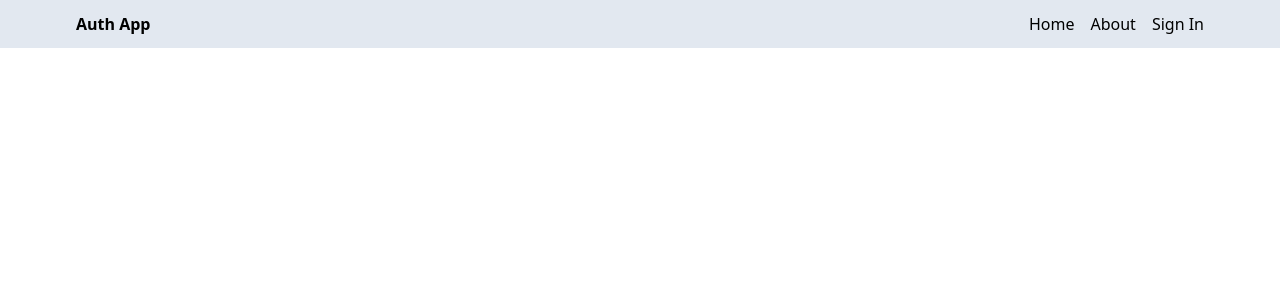
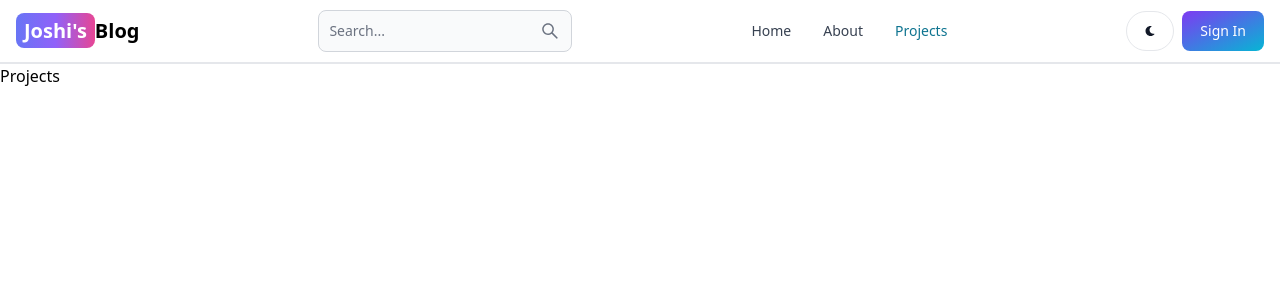
Before and after one commit to Karanjos/my-blog, a React (Vite) app in the folder client/: page /projects in a window 1280 px wide. Shown: the top 300 px of the page. Built offline with nearby package versions, Linux system fonts and the light colour scheme; no server answers.

Commit message:
create the header section

```diff
--- a/client/index.html
+++ b/client/index.html
@@ -3,7 +3,7 @@
   <head>
     <meta charset="UTF-8" />
     <meta name="viewport" content="width=device-width, initial-scale=1.0" />
-    <title>Auth App</title>
+    <title>PCM App</title>
   </head>
   <body>
     <div id="root"></div>
--- a/client/package.json
+++ b/client/package.json
@@ -12,8 +12,10 @@
   "dependencies": {
     "@reduxjs/toolkit": "^2.2.3",
     "firebase": "^10.11.1",
+    "flowbite-react": "^0.9.0",
     "react": "^18.2.0",
     "react-dom": "^18.2.0",
+    "react-icons": "^5.1.0",
     "react-redux": "^9.1.1",
     "react-router-dom": "^6.23.0",
     "redux-persist": "^6.0.0"
--- a/client/src/App.jsx
+++ b/client/src/App.jsx
@@ -5,6 +5,8 @@
 import SignUp from "./pages/SignUp";
 import Profile from "./pages/Profile";
 import Header from "./components/Header";
+import Projects from "./pages/Projects";
+import Dashboard from "./pages/Dashboard";
 import PrivateRoute from "./components/PrivateRoute";
 
 function App() {
@@ -17,6 +19,8 @@
         <Route path="/about" element={<About />} />
         <Route path="/sign-in" element={<SignIn />} />
         <Route path="/sign-up" element={<SignUp />} />
+        <Route path="/dashboard" element={<Dashboard />} />
+        <Route path="/projects" element={<Projects />} />
         <Route element={<PrivateRoute />}>
           <Route path="/profile" element={<Profile />} />
         </Route>
--- a/client/src/components/Header.jsx
+++ b/client/src/components/Header.jsx
@@ -1,35 +1,81 @@
-import { Link } from "react-router-dom";
+import { Link, useLocation } from "react-router-dom";
 import { useSelector } from "react-redux";
+import { Button, Navbar, TextInput } from "flowbite-react";
+import { AiOutlineSearch } from "react-icons/ai";
+import { FaMoon } from "react-icons/fa";
 
 const Header = () => {
+  const path = useLocation().pathname;
   const { currentUser } = useSelector((state) => state.user);
   return (
-    <div className="bg-slate-200">
-      <div className="flex justify-between items-center max-w-6xl mx-auto p-3">
-        <Link to="/">
-          <h1 className="font-bold">Auth App</h1>
+    // <div className="bg-slate-200">
+    //   <div className="flex justify-between items-center max-w-6xl mx-auto p-3">
+    //     <Link to="/">
+    //       <h1 className="font-bold">Auth App</h1>
+    //     </Link>
+    //     <ul className="flex gap-4">
+    //       <Link to="/">
+    //         <li>Home</li>
+    //       </Link>
+    //       <Link to="/about">
+    //         <li>About</li>
+    //       </Link>
+    //       <Link to="/profile">
+    //         {currentUser ? (
+    //           <img
+    //             src={currentUser.profilePicture}
+    //             alt="profile"
+    //             className="w-8 h-8 rounded-full object-cover"
+    //           />
+    //         ) : (
+    //           <li>Sign In</li>
+    //         )}
+    //       </Link>
+    //     </ul>
+    //   </div>
+    // </div>
+    <Navbar className=" border-b-2">
+      <Link
+        to="/"
+        className=" self-center whitespace-nowrap text-sm sm:text-xl font-semibold dark:text-white"
+      >
+        <span className="px-2 py-1 bg-gradient-to-r from-indigo-500 via-purple-500 to-pink-500 rounded-lg text-white">
+          Joshi&apos;s
+        </span>
+        Blog
+      </Link>
+      <form>
+        <TextInput
+          type="text"
+          placeholder="Search..."
+          rightIcon={AiOutlineSearch}
+          className="hidden lg:inline"
+        />
+      </form>
+      <Button className="w-12 h-10 lg:hidden" color="gray" pill>
+        <AiOutlineSearch />
+      </Button>
+      <div className=" flex gap-2 md:order-2">
+        <Button className=" w-12 h-10 hidden sm:inline" color="gray" pill>
+          <FaMoon />
+        </Button>
+        <Link to="/sign-in">
+          <Button gradientDuoTone="purpleToBlue">Sign In</Button>
         </Link>
-        <ul className="flex gap-4">
-          <Link to="/">
-            <li>Home</li>
-          </Link>
-          <Link to="/about">
-            <li>About</li>
-          </Link>
-          <Link to="/profile">
-            {currentUser ? (
-              <img
-                src={currentUser.profilePicture}
-                alt="profile"
-                className="w-8 h-8 rounded-full object-cover"
-              />
-            ) : (
-              <li>Sign In</li>
-            )}
-          </Link>
-        </ul>
+        <Navbar.Toggle />
       </div>
-    </div>
+      <Navbar.Collapse>
+        <Navbar.Link active={path === "/"} as={"div"}>
+          <Link to="/">Home</Link>
+        </Navbar.Link>
+        <Navbar.Link active={path === "/about"} as={"div"}>
+          <Link to="/about">About</Link>
+        </Navbar.Link>
+        <Navbar.Link active={path === "/projects"} as={"div"}>
+          <Link to="/projects">Projects</Link>
+        </Navbar.Link>
+      </Navbar.Collapse>
+    </Navbar>
   );
 };
 export default Header;
--- /dev/null
+++ b/client/src/pages/Dashboard.jsx
@@ -0,0 +1,4 @@
+const Dashboard = () => {
+  return <div>Dashboard</div>;
+};
+export default Dashboard;
--- /dev/null
+++ b/client/src/pages/Projects.jsx
@@ -0,0 +1,4 @@
+const Projects = () => {
+  return <div>Projects</div>;
+};
+export default Projects;
--- a/client/tailwind.config.js
+++ b/client/tailwind.config.js
@@ -1,8 +1,10 @@
+import flowbite from "flowbite-react/tailwind";
+
 /** @type {import('tailwindcss').Config} */
 export default {
-  content: ["./index.html", "./src/**/*.{js,ts,jsx,tsx}"],
+  content: ["./index.html", "./src/**/*.{js,ts,jsx,tsx}", flowbite.content()],
   theme: {
     extend: {},
   },
-  plugins: [],
+  plugins: [flowbite.plugin()],
 };
```
Also changed, not shown: 1 other file (tests, documents, lock files or other folders).
